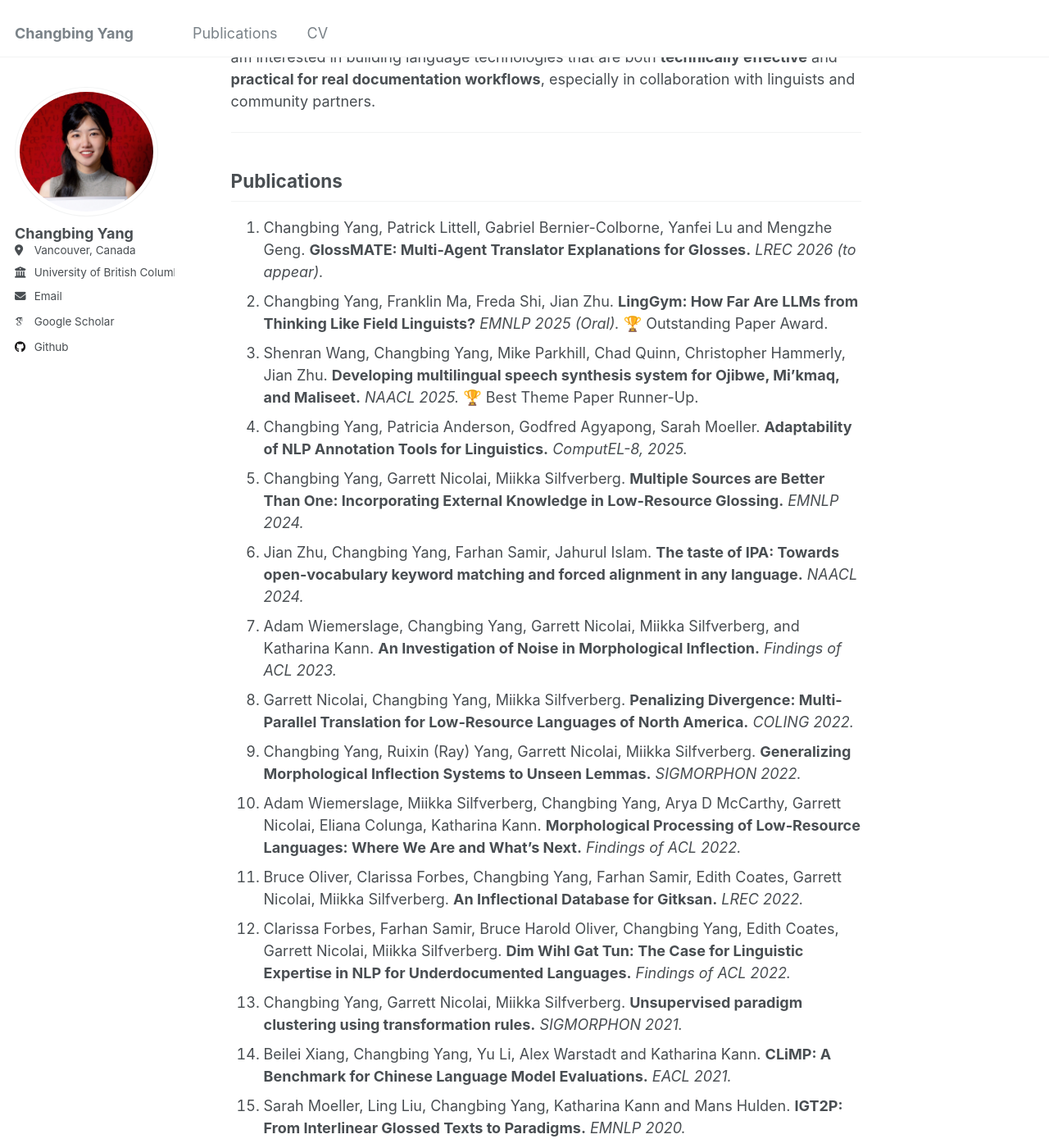
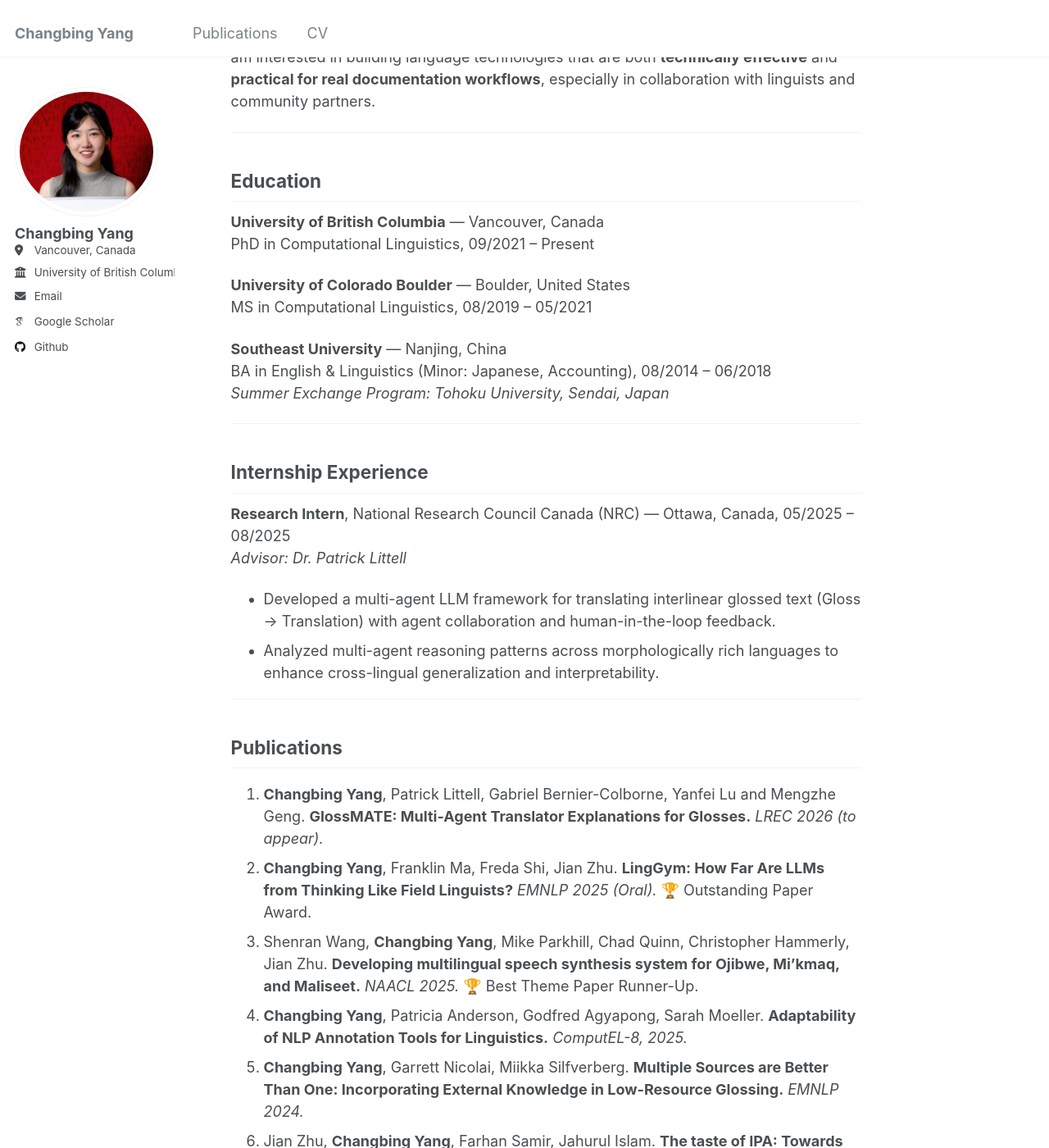
Before and after one commit to changbingY/changbingY.github.io, a Jekyll site: the page built from _pages/about.md, in a window 1280 px wide and 1400 px high, scrolled down 227 px. Shown: the whole window at 82% size. Built offline with Jekyll 4.4.1, drawn with Linux system fonts in a browser that asks for light colours; some web fonts are replaced; some of the changed text lies outside the part shown.

Commit message:
Update about.md

```diff
--- a/_pages/about.md
+++ b/_pages/about.md
@@ -1,6 +1,6 @@
 ---
 permalink: /
-title: "Changbing Yang"
+title: "Welcome to my homepage!"
 author_profile: true
 redirect_from:
   - /about/
@@ -13,33 +13,56 @@ More broadly, I am interested in building language technologies that are both **
 
 ---
 
+## Education
+
+**University of British Columbia** — Vancouver, Canada
+PhD in Computational Linguistics, 09/2021 – Present
+
+**University of Colorado Boulder** — Boulder, United States
+MS in Computational Linguistics, 08/2019 – 05/2021
+
+**Southeast University** — Nanjing, China
+BA in English & Linguistics (Minor: Japanese, Accounting), 08/2014 – 06/2018
+*Summer Exchange Program: Tohoku University, Sendai, Japan*
+
+---
+
+## Internship Experience
+
+**Research Intern**, National Research Council Canada (NRC) — Ottawa, Canada, 05/2025 – 08/2025
+*Advisor: Dr. Patrick Littell*
+- Developed a multi-agent LLM framework for translating interlinear glossed text (Gloss → Translation) with agent collaboration and human-in-the-loop feedback.
+- Analyzed multi-agent reasoning patterns across morphologically rich languages to enhance cross-lingual generalization and interpretability.
+
+---
+
 ## Publications
 
-1. Changbing Yang, Patrick Littell, Gabriel Bernier-Colborne, Yanfei Lu and Mengzhe Geng. **GlossMATE: Multi-Agent Translator Explanations for Glosses.** *LREC 2026 (to appear).*
-2. Changbing Yang, Franklin Ma, Freda Shi, Jian Zhu. **LingGym: How Far Are LLMs from Thinking Like Field Linguists?** *EMNLP 2025 (Oral).* 🏆 Outstanding Paper Award.
-3. Shenran Wang, Changbing Yang, Mike Parkhill, Chad Quinn, Christopher Hammerly, Jian Zhu. **Developing multilingual speech synthesis system for Ojibwe, Mi'kmaq, and Maliseet.** *NAACL 2025.* 🏆 Best Theme Paper Runner-Up.
-4. Changbing Yang, Patricia Anderson, Godfred Agyapong, Sarah Moeller. **Adaptability of NLP Annotation Tools for Linguistics.** *ComputEL-8, 2025.*
-5. Changbing Yang, Garrett Nicolai, Miikka Silfverberg. **Multiple Sources are Better Than One: Incorporating External Knowledge in Low-Resource Glossing.** *EMNLP 2024.*
-6. Jian Zhu, Changbing Yang, Farhan Samir, Jahurul Islam. **The taste of IPA: Towards open-vocabulary keyword matching and forced alignment in any language.** *NAACL 2024.*
-7. Adam Wiemerslage, Changbing Yang, Garrett Nicolai, Miikka Silfverberg, and Katharina Kann. **An Investigation of Noise in Morphological Inflection.** *Findings of ACL 2023.*
-8. Garrett Nicolai, Changbing Yang, Miikka Silfverberg. **Penalizing Divergence: Multi-Parallel Translation for Low-Resource Languages of North America.** *COLING 2022.*
-9. Changbing Yang, Ruixin (Ray) Yang, Garrett Nicolai, Miikka Silfverberg. **Generalizing Morphological Inflection Systems to Unseen Lemmas.** *SIGMORPHON 2022.*
-10. Adam Wiemerslage, Miikka Silfverberg, Changbing Yang, Arya D McCarthy, Garrett Nicolai, Eliana Colunga, Katharina Kann. **Morphological Processing of Low-Resource Languages: Where We Are and What's Next.** *Findings of ACL 2022.*
-11. Bruce Oliver, Clarissa Forbes, Changbing Yang, Farhan Samir, Edith Coates, Garrett Nicolai, Miikka Silfverberg. **An Inflectional Database for Gitksan.** *LREC 2022.*
-12. Clarissa Forbes, Farhan Samir, Bruce Harold Oliver, Changbing Yang, Edith Coates, Garrett Nicolai, Miikka Silfverberg. **Dim Wihl Gat Tun: The Case for Linguistic Expertise in NLP for Underdocumented Languages.** *Findings of ACL 2022.*
-13. Changbing Yang, Garrett Nicolai, Miikka Silfverberg. **Unsupervised paradigm clustering using transformation rules.** *SIGMORPHON 2021.*
-14. Beilei Xiang, Changbing Yang, Yu Li, Alex Warstadt and Katharina Kann. **CLiMP: A Benchmark for Chinese Language Model Evaluations.** *EACL 2021.*
-15. Sarah Moeller, Ling Liu, Changbing Yang, Katharina Kann and Mans Hulden. **IGT2P: From Interlinear Glossed Texts to Paradigms.** *EMNLP 2020.*
-16. Sarah Beemer, ..., Changbing Yang and Mans Hulden. **Linguist vs. Machine: Rapid Development of Finite-State Morphological Grammars.** *SIGMORPHON 2020.*
+1. **Changbing Yang**, Patrick Littell, Gabriel Bernier-Colborne, Yanfei Lu and Mengzhe Geng. **GlossMATE: Multi-Agent Translator Explanations for Glosses.** *LREC 2026 (to appear).*
+2. **Changbing Yang**, Franklin Ma, Freda Shi, Jian Zhu. **LingGym: How Far Are LLMs from Thinking Like Field Linguists?** *EMNLP 2025 (Oral).* 🏆 Outstanding Paper Award.
+3. Shenran Wang, **Changbing Yang**, Mike Parkhill, Chad Quinn, Christopher Hammerly, Jian Zhu. **Developing multilingual speech synthesis system for Ojibwe, Mi'kmaq, and Maliseet.** *NAACL 2025.* 🏆 Best Theme Paper Runner-Up.
+4. **Changbing Yang**, Patricia Anderson, Godfred Agyapong, Sarah Moeller. **Adaptability of NLP Annotation Tools for Linguistics.** *ComputEL-8, 2025.*
+5. **Changbing Yang**, Garrett Nicolai, Miikka Silfverberg. **Multiple Sources are Better Than One: Incorporating External Knowledge in Low-Resource Glossing.** *EMNLP 2024.*
+6. Jian Zhu, **Changbing Yang**, Farhan Samir, Jahurul Islam. **The taste of IPA: Towards open-vocabulary keyword matching and forced alignment in any language.** *NAACL 2024.*
+7. Adam Wiemerslage, **Changbing Yang**, Garrett Nicolai, Miikka Silfverberg, and Katharina Kann. **An Investigation of Noise in Morphological Inflection.** *Findings of ACL 2023.*
+8. Garrett Nicolai, **Changbing Yang**, Miikka Silfverberg. **Penalizing Divergence: Multi-Parallel Translation for Low-Resource Languages of North America.** *COLING 2022.*
+9. **Changbing Yang**, Ruixin (Ray) Yang, Garrett Nicolai, Miikka Silfverberg. **Generalizing Morphological Inflection Systems to Unseen Lemmas.** *SIGMORPHON 2022.*
+10. Adam Wiemerslage, Miikka Silfverberg, **Changbing Yang**, Arya D McCarthy, Garrett Nicolai, Eliana Colunga, Katharina Kann. **Morphological Processing of Low-Resource Languages: Where We Are and What's Next.** *Findings of ACL 2022.*
+11. Bruce Oliver, Clarissa Forbes, **Changbing Yang**, Farhan Samir, Edith Coates, Garrett Nicolai, Miikka Silfverberg. **An Inflectional Database for Gitksan.** *LREC 2022.*
+12. Clarissa Forbes, Farhan Samir, Bruce Harold Oliver, **Changbing Yang**, Edith Coates, Garrett Nicolai, Miikka Silfverberg. **Dim Wihl Gat Tun: The Case for Linguistic Expertise in NLP for Underdocumented Languages.** *Findings of ACL 2022.*
+13. **Changbing Yang**, Garrett Nicolai, Miikka Silfverberg. **Unsupervised paradigm clustering using transformation rules.** *SIGMORPHON 2021.*
+14. Beilei Xiang, **Changbing Yang**, Yu Li, Alex Warstadt and Katharina Kann. **CLiMP: A Benchmark for Chinese Language Model Evaluations.** *EACL 2021.*
+15. Sarah Moeller, Ling Liu, **Changbing Yang**, Katharina Kann and Mans Hulden. **IGT2P: From Interlinear Glossed Texts to Paradigms.** *EMNLP 2020.*
+16. Sarah Beemer, ..., **Changbing Yang** and Mans Hulden. **Linguist vs. Machine: Rapid Development of Finite-State Morphological Grammars.** *SIGMORPHON 2020.*
 
 ---
 
 ## Awards & Honors
 
-- 🏆 **Outstanding Student Intern**, NRC, 2025
+- **Outstanding Student Contribution**, NRC, 2025
 - **Ph.D. CoLab Award** (CAD 8,000), UBC, 2024
 - **Affiliated Fellowship** (CAD 16,000), UBC, 2023–2024
-- **Teaching Assistant Excellence Award**, UBC, 2023, 2024
+- **Teaching Assistant Excellence Award**, UBC, 2023, 2024, 2025
 - **Faculty of Arts Graduate Award**, UBC, 2021–2026
 - **International Tuition Award**, UBC, 2021–2026
 - **President's Academic Excellence Initiative PhD Award**, UBC, 2021–2026
@@ -53,16 +76,12 @@ More broadly, I am interested in building language technologies that are both **
 
 - **Invited Talk**, University of British Columbia (NLP Group), Feb 2026
   *Multilingual speech synthesis for Ojibwe, Mi'kmaq, and Maliseet.*
-
 - **Invited Talk**, University of Florida (Computational Linguistics Lab), Jan 2026
   *LingGym: Evaluating LLMs' meta-linguistic reasoning using IGT and reference grammars.*
-
 - **Invited Talk**, Shanghai International Studies University, Nov 2025
   *LingGym: Evaluating LLMs' meta-linguistic reasoning using IGT and reference grammars.*
-
 - **Invited Talk**, National Research Council Canada, Jun 2025
   *Multilingual speech synthesis for Ojibwe, Mi'kmaq, and Maliseet.*
-
 - **Guest Lecture**, LING 242: Computational Tools for Linguistic Analysis (UBC), Nov 2024
   *Automatic glossing encoder–decoder models for linguistic annotation and low-resource language processing.*
 
@@ -82,3 +101,11 @@ More broadly, I am interested in building language technologies that are both **
 
 **Teaching Assistant**, UBC, 2023
 - LING 142: Language and Technology
+
+---
+
+## Academic Service
+
+**Reviewer:** ACL Rolling Review (2021–present), NAACL (2022), SIGMORPHON (2022, 2023, 2024), ComputEL-8 (2025), WiNLP (2025), ACL-SRW (2026)
+
+**Program Committees:** SIGMORPHON (2022, 2023, 2024)
```
